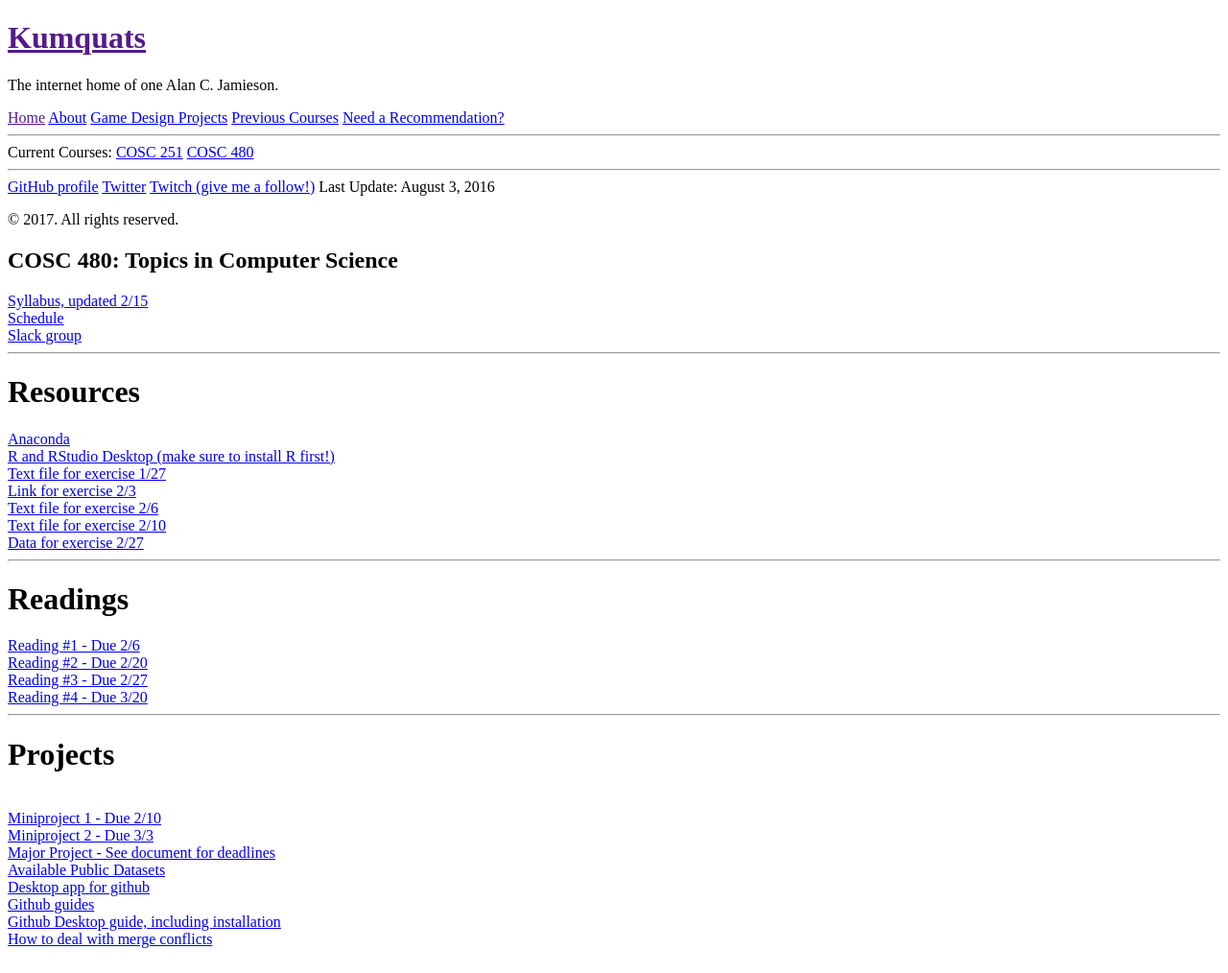
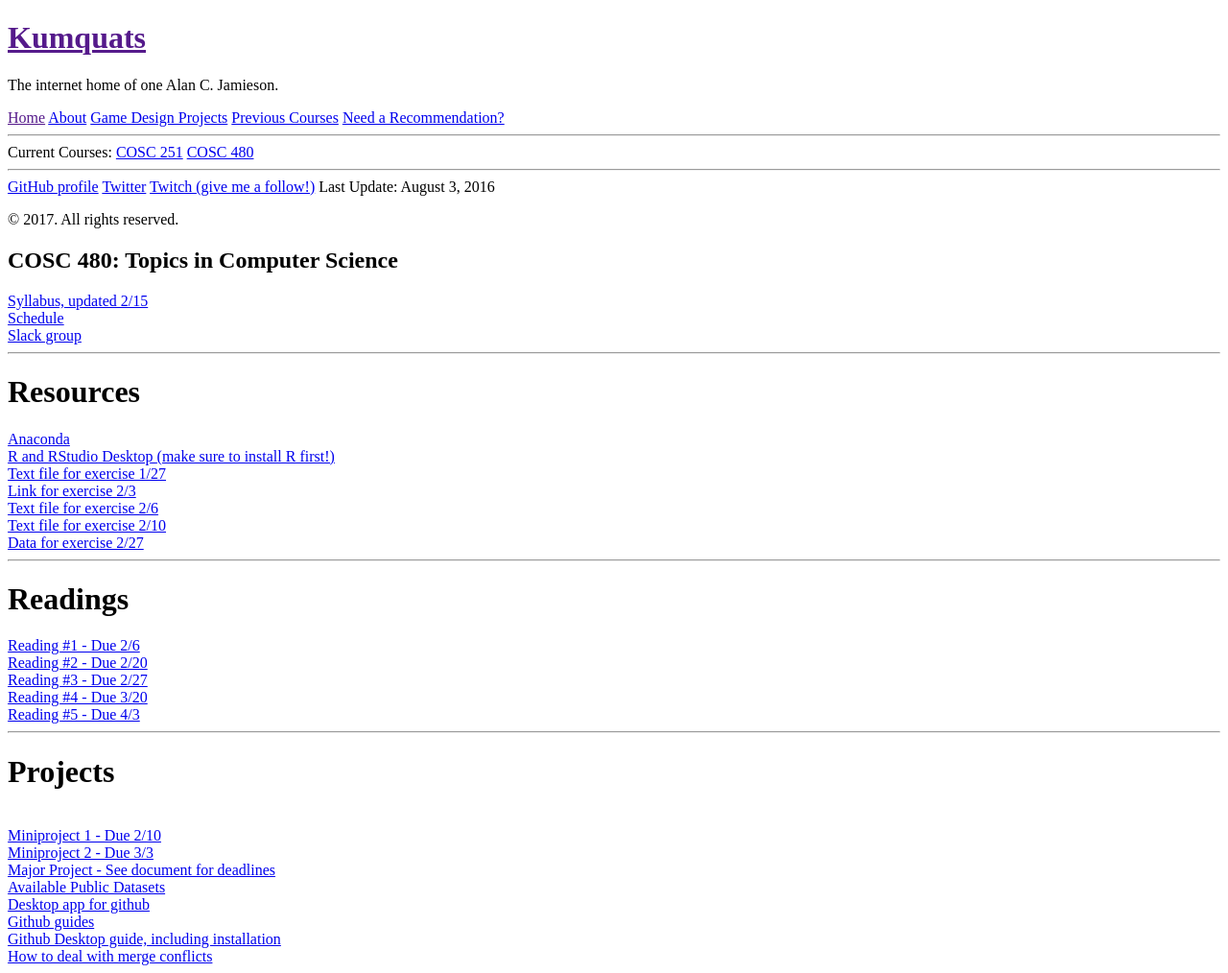
Before and after one commit to ripark/ripark.github.io, a Jekyll site: the page built from s17/cosc480.html, in a window 1280 px wide. Shown: the whole page at 96% size. Built offline with Jekyll 4.4.1, drawn with Linux system fonts in a browser that asks for light colours; Markdown is read by kramdown in place of the engine named in the settings.

Commit message:
reading 5

```diff
--- a/s17/cosc480.html
+++ b/s17/cosc480.html
@@ -36,6 +36,8 @@ title: "COSC 480: Topics in Computer Science"
 <br>
 <a href="http://ripark.github.io/s17/NorthshoreCardiac.pdf">Reading #4 - Due 3/20</a>
 <br>
+<a href="http://ripark.github.io/s17/adf0913-ackermannA.pdf">Reading #5 - Due 4/3</a>
+<br>
 <hr>
 <h1>Projects</h1>
 <br>
```
Also changed, not shown: 1 other file.
